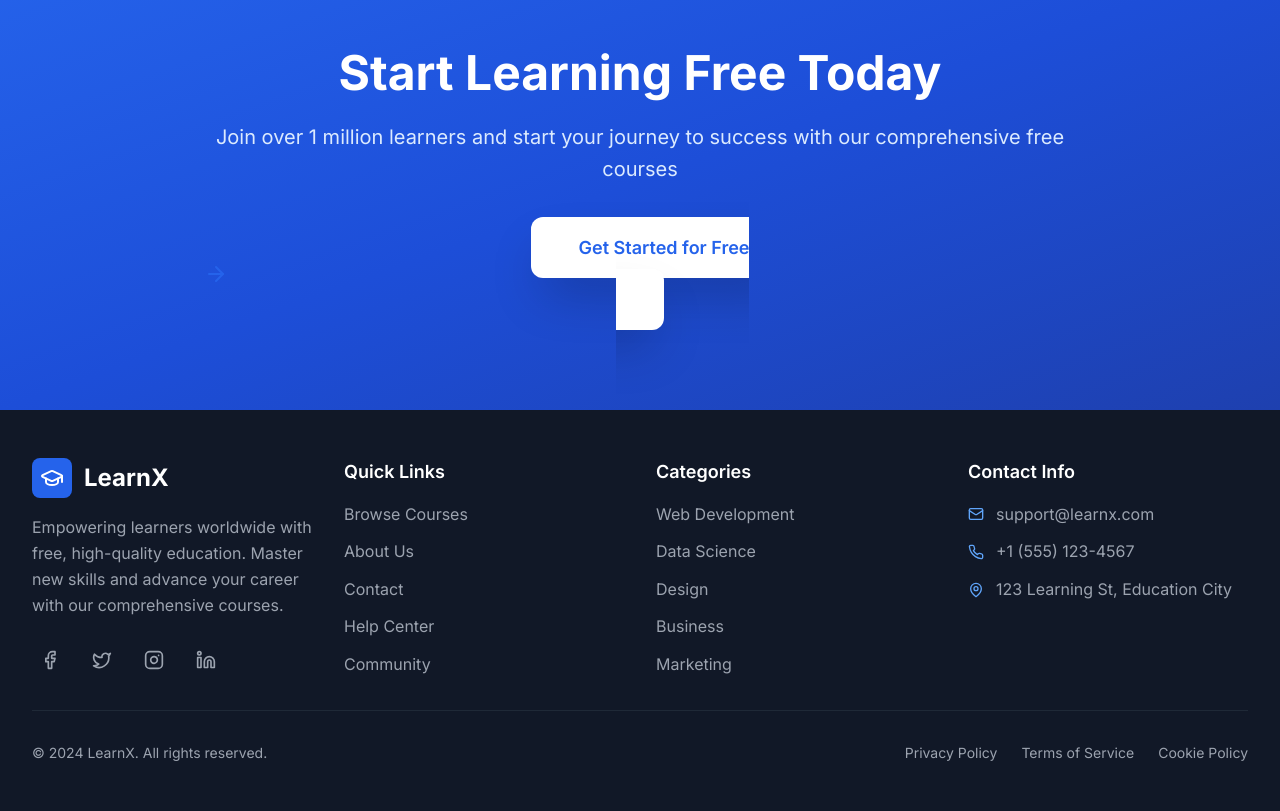
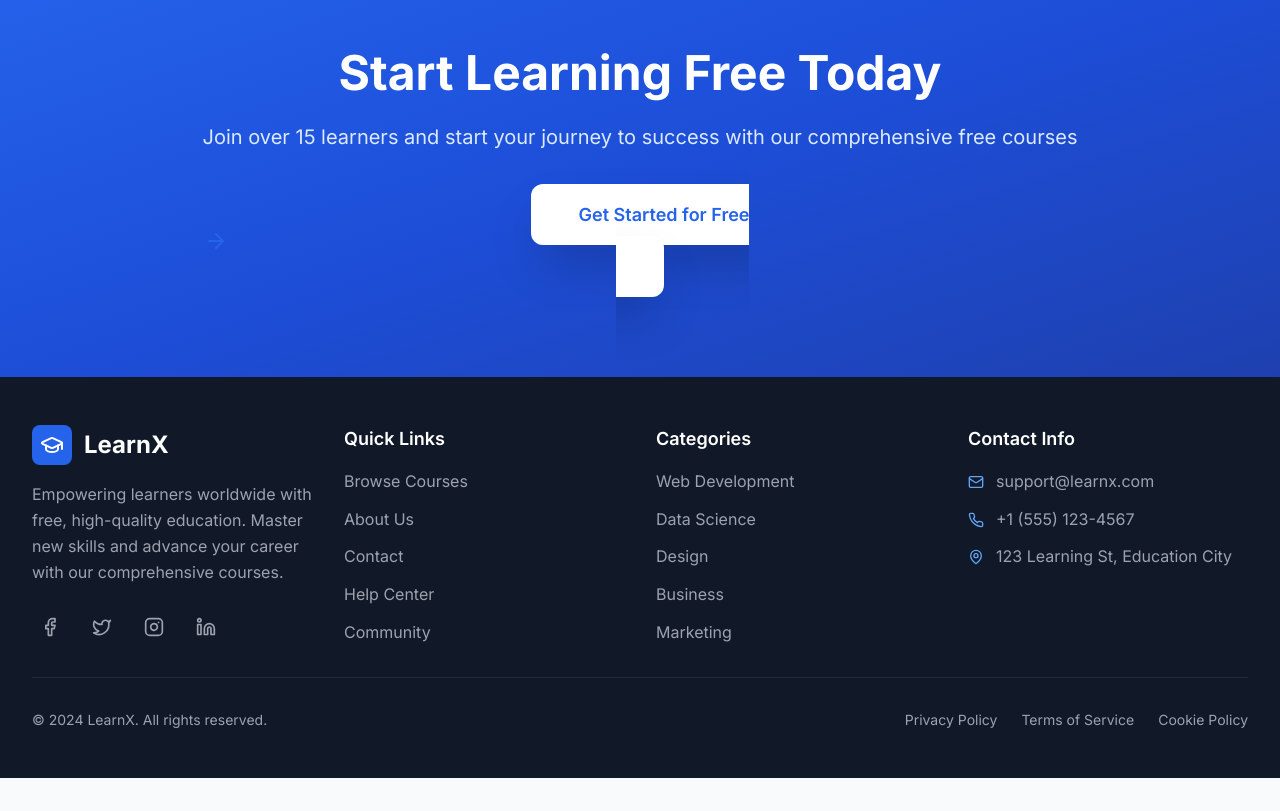
Before and after one commit to dipeshh10/Learn, a React (Vite) app: page / in a window 1280 px wide. Shown: the part 4660-5471 px from the top of the page. After the commit the page ends 5438 px from the top, so only its background shows below. Built offline with nearby package versions, Linux system fonts and the light colour scheme.

Commit message:
Logo Changed

```diff
--- a/index.html
+++ b/index.html
@@ -2,7 +2,7 @@
 <html lang="en">
   <head>
     <meta charset="UTF-8" />
-    <link rel="icon" type="image/svg+xml" href="/vite.svg" />
+    <link rel="icon" type="image/svg+xml" href="/learnx.png" />
     <meta name="viewport" content="width=device-width, initial-scale=1.0" />
     <title>LearnX - Professional Online Learning Platform</title>
     <link rel="preconnect" href="https://fonts.googleapis.com">
--- a/src/pages/HomePage.jsx
+++ b/src/pages/HomePage.jsx
@@ -242,7 +242,7 @@ const HomePage = () => {
           <div className="max-w-4xl mx-auto text-center">
             <h2 className="text-4xl md:text-5xl font-bold text-white mb-6">Start Learning Free Today</h2>
             <p className="text-xl text-blue-100 mb-12 leading-relaxed">
-              Join over 1 million learners and start your journey to success with our comprehensive free courses
+              Join over 15 learners and start your journey to success with our comprehensive free courses
             </p>
             <Link to="/register" className="btn-primary bg-white text-blue-600 hover:bg-blue-50 shadow-2xl text-lg px-12 py-5">
               Get Started for Free
```
Also changed, not shown: learnx.png (added).
